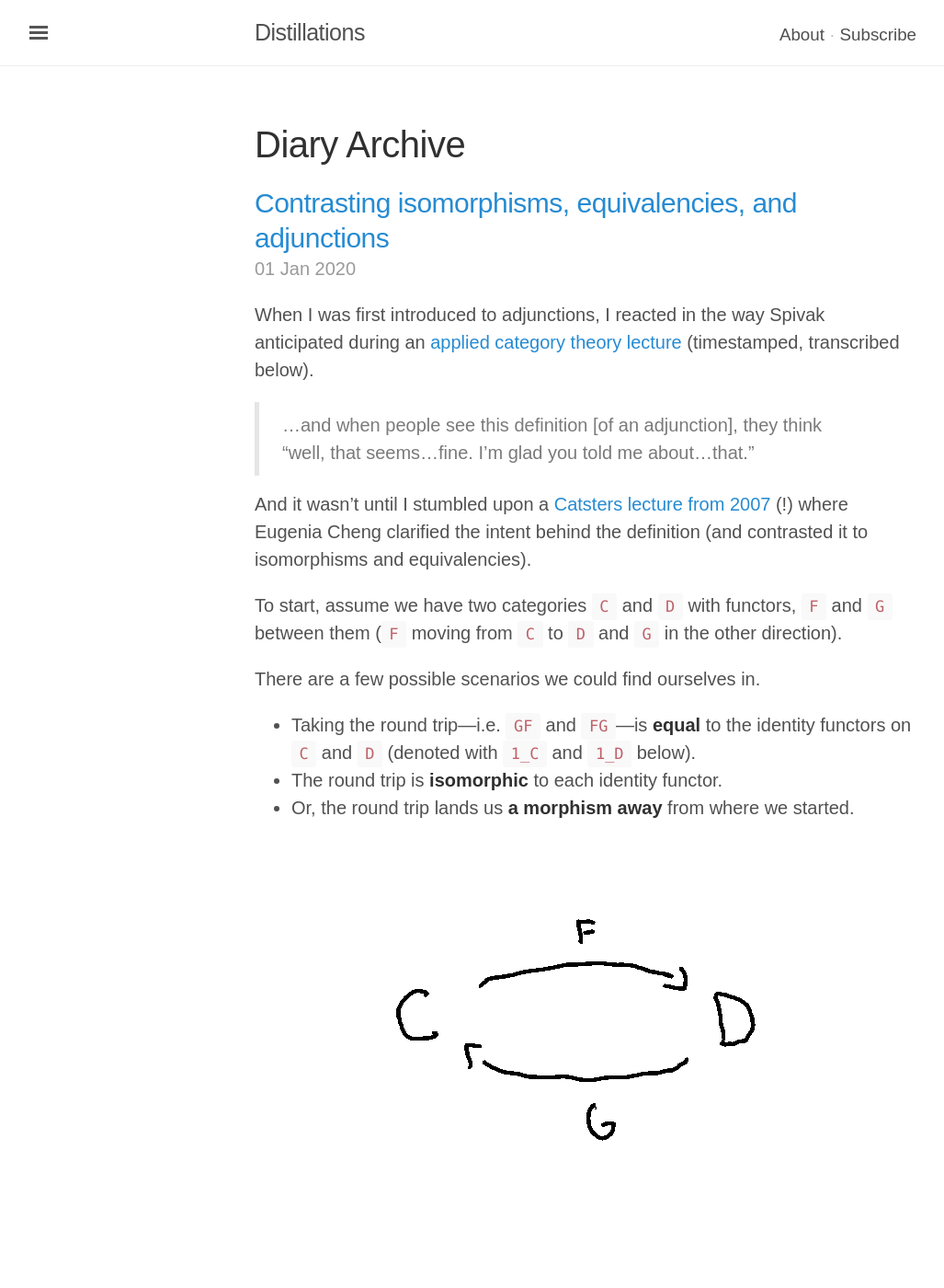
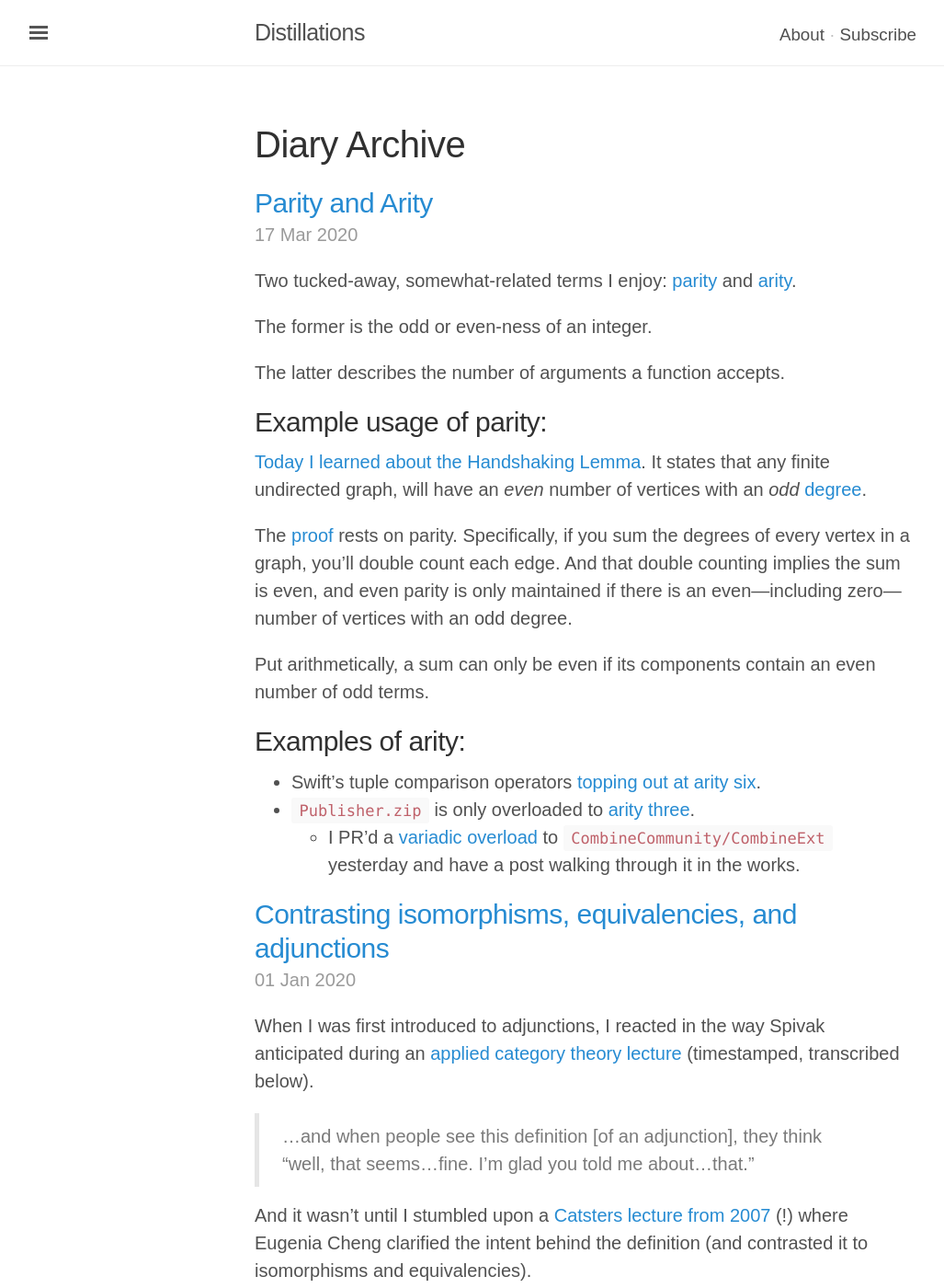
Before and after one commit to rvsrvs/jasdev.github.io, a Jekyll site: the page built from _notes/all.md, in a window 1280 px wide and 1400 px high. Shown: the whole window at 92% size, without its empty margins (3-1030 px from the left). Built offline with Jekyll 4.4.1, drawn with Linux system fonts in a browser that asks for light colours; some web fonts are replaced.

Commit message:
Diary entry on “parity” and “arity.”

```diff
--- a/_layouts/note.html
+++ b/_layouts/note.html
@@ -9,5 +9,5 @@ layout: default
 </div>
 
 <div class="related">
-  <a href="/notes">⇐ Archive</a>
+  <a href="/notes">⇐ Technical diary archive.</a>
 </div>
--- /dev/null
+++ b/_notes/parity-arity.md
@@ -0,0 +1,25 @@
+---
+layout: note
+title: Parity and Arity
+date: 2020-3-17
+---
+
+Two tucked-away, somewhat-related terms I enjoy: [parity](https://en.wikipedia.org/wiki/Parity_(mathematics)) and [arity](https://en.wikipedia.org/wiki/Arity).
+
+The former is the odd or even-ness of an integer.
+
+The latter describes the number of arguments a function accepts.
+
+## Example usage of parity:
+
+[Today I learned about the Handshaking Lemma](https://twitter.com/_substrate/status/1239971265185607682). It states that any finite undirected graph, will have an _even_ number of vertices with an _odd_ [degree](https://en.wikipedia.org/wiki/Degree_(graph_theory)).
+
+The [proof](https://en.wikipedia.org/wiki/Handshaking_lemma#Proof) rests on parity. Specifically, if you sum the degrees of every vertex in a graph, you’ll double count each edge. And that double counting implies the sum is even, and even parity is only maintained if there is an even—including zero—number of vertices with an odd degree.
+
+Put arithmetically, a sum can only be even if its components contain an even number of odd terms.
+
+## Examples of arity:
+
+- Swift’s tuple comparison operators [topping out at arity six](https://github.com/apple/swift-evolution/blame/63b11d5454ce2bda65594a7879b456e33d470176/proposals/0015-tuple-comparison-operators.md#L48).
+- `Publisher.zip` is only overloaded to [arity three](https://developer.apple.com/documentation/combine/publisher/3333687-zip).
+	- I PR’d a [variadic overload](https://github.com/CombineCommunity/CombineExt/pull/6) to `CombineCommunity/CombineExt` yesterday and have a post walking through it in the works.
```
